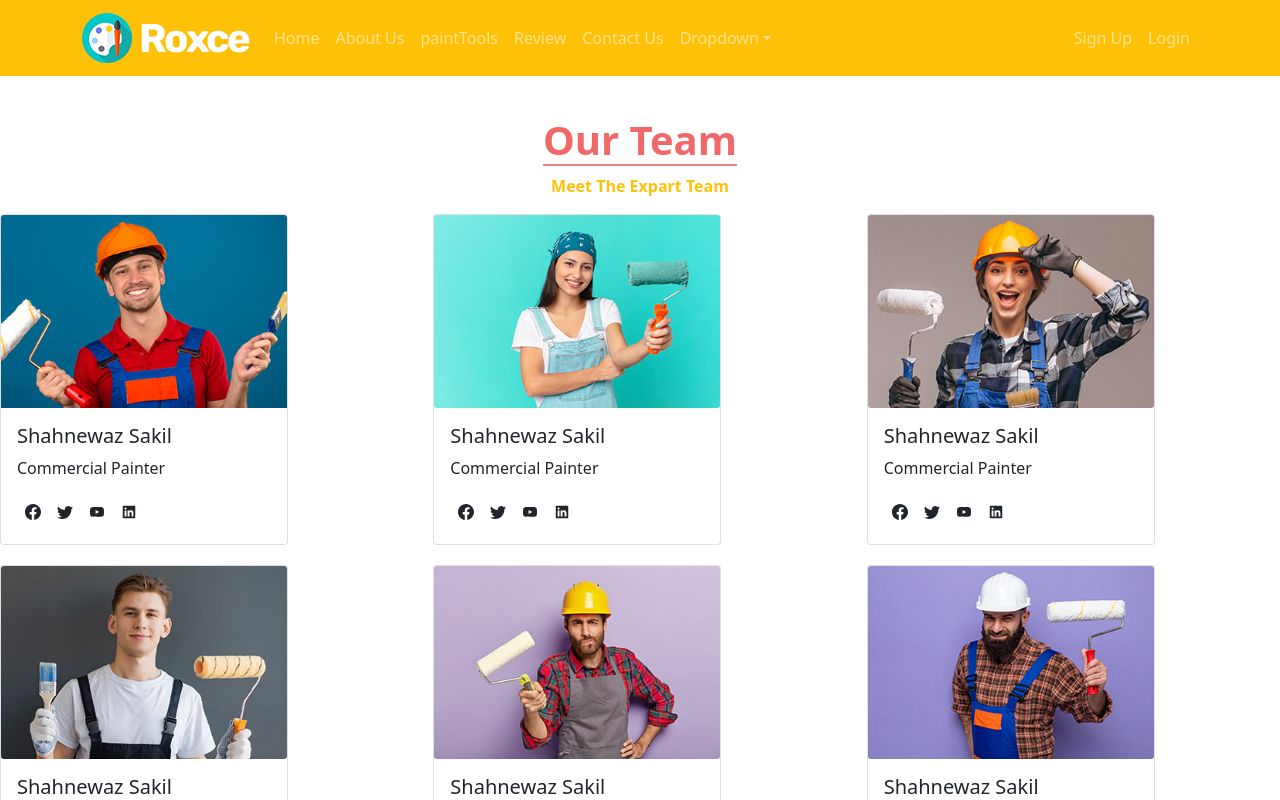
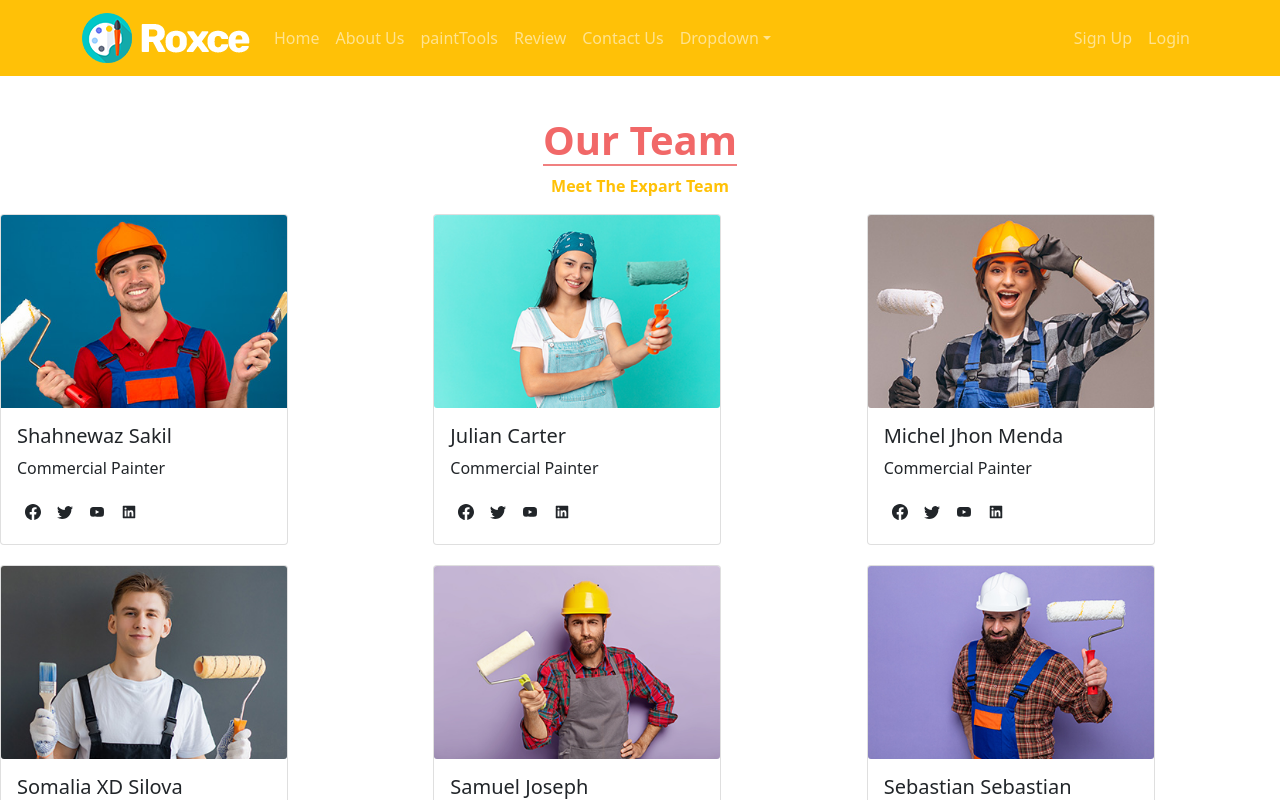
Before and after one commit to Ummy-Aimon/manufacture-client-side, a React (Create React App) app: page /team in a window 1280 px wide. Shown: the top 800 px of the page. Built offline with nearby package versions, Linux system fonts and the light colour scheme.

Commit message:
team updated

```diff
--- a/src/Component/Team/Team.js
+++ b/src/Component/Team/Team.js
@@ -36,7 +36,7 @@ const Team = () => {
 <Card style={{ width: '18rem' }}>
 <Card.Img variant="" className="" src={team1} />
   <Card.Body>
-    <Card.Title>Shahnewaz Sakil</Card.Title>
+    <Card.Title>Julian Carter</Card.Title>
     <Card.Text>
     Commercial Painter
     </Card.Text>
@@ -49,7 +49,7 @@ const Team = () => {
 <Card style={{ width: '18rem' }}>
 <Card.Img variant="" className="" src={team2} />
   <Card.Body>
-    <Card.Title>Shahnewaz Sakil</Card.Title>
+    <Card.Title>Michel Jhon Menda</Card.Title>
     <Card.Text>
     Commercial Painter
     </Card.Text>
@@ -62,7 +62,7 @@ const Team = () => {
 <Card style={{ width: '18rem' }}>
 <Card.Img variant="" className="" src={team3} />
   <Card.Body>
-    <Card.Title>Shahnewaz Sakil</Card.Title>
+    <Card.Title>Somalia XD Silova</Card.Title>
     <Card.Text>
     Commercial Painter
     </Card.Text>
@@ -75,7 +75,7 @@ const Team = () => {
 <Card style={{ width: '18rem' }}>
 <Card.Img variant="" className="" src={team4} />
   <Card.Body>
-    <Card.Title>Shahnewaz Sakil</Card.Title>
+    <Card.Title>Samuel Joseph</Card.Title>
     <Card.Text>
     Commercial Painter
     </Card.Text>
@@ -88,7 +88,7 @@ const Team = () => {
 <Card style={{ width: '18rem' }}>
 <Card.Img variant="" className="" src={team5} />
   <Card.Body>
-    <Card.Title>Shahnewaz Sakil</Card.Title>
+    <Card.Title>Sebastian Sebastian</Card.Title>
     <Card.Text>
     Commercial Painter
     </Card.Text>
```
